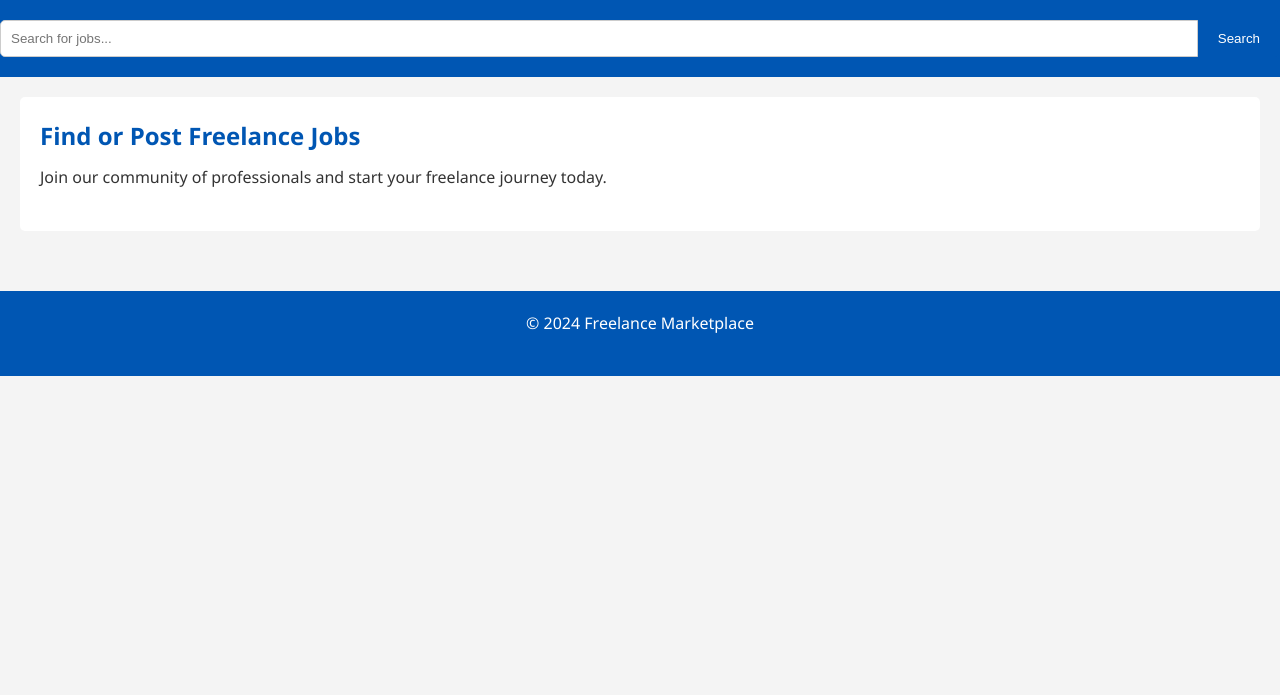
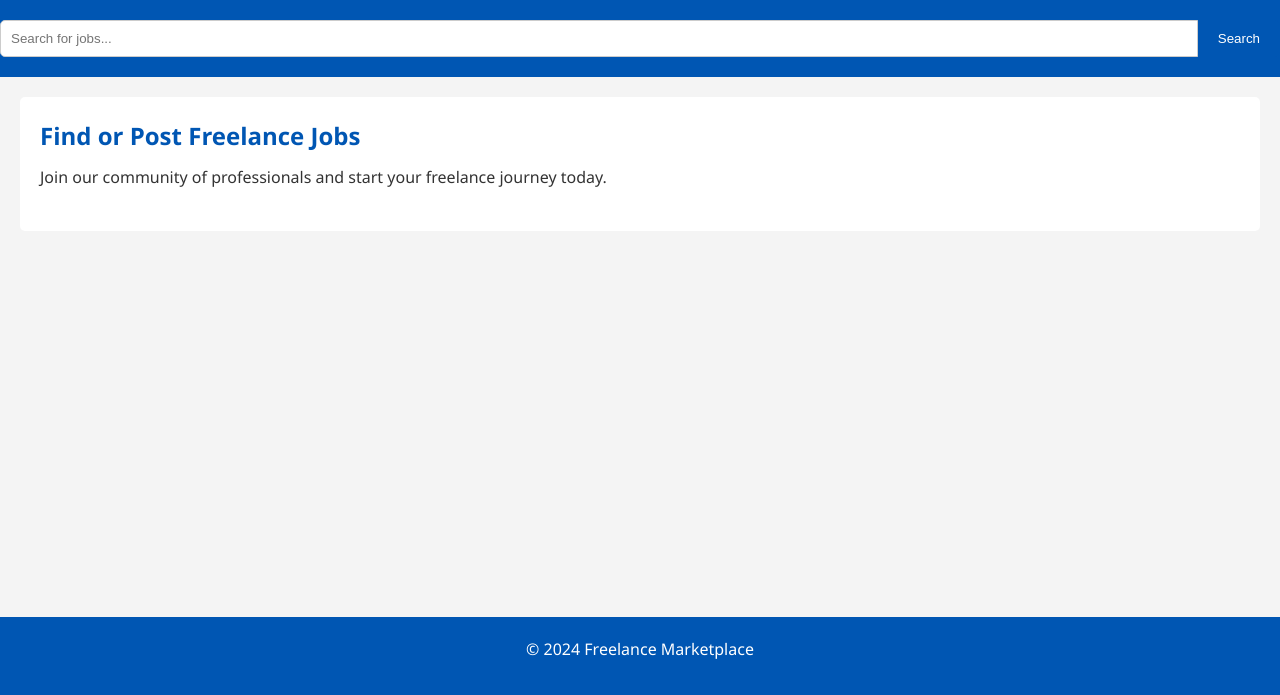
Before and after one commit to mpharswan/Cloud_Project, a plain HTML site: page index.html in a window 1280 px wide. Shown: the part 97-792 px from the top of the page. Drawn offline with Linux system fonts and the light colour scheme.

Commit message:
Update style.css

```diff
--- a/style.css
+++ b/style.css
@@ -57,7 +57,7 @@ footer {
     padding: 20px;
     background-color: #0056b3;
     color: white;
-    position: relative;
+    position: absolute;
     bottom: 0;
     width: 100%;
 }
@@ -200,13 +200,3 @@ ul {
 li {
     margin-bottom: 10px;
 }
-
-footer {
-    text-align: center;
-    padding: 20px;
-    background-color: #0056b3;
-    color: white;
-    position: relative;
-    bottom: 0;
-    width: 100%;
-}
```
